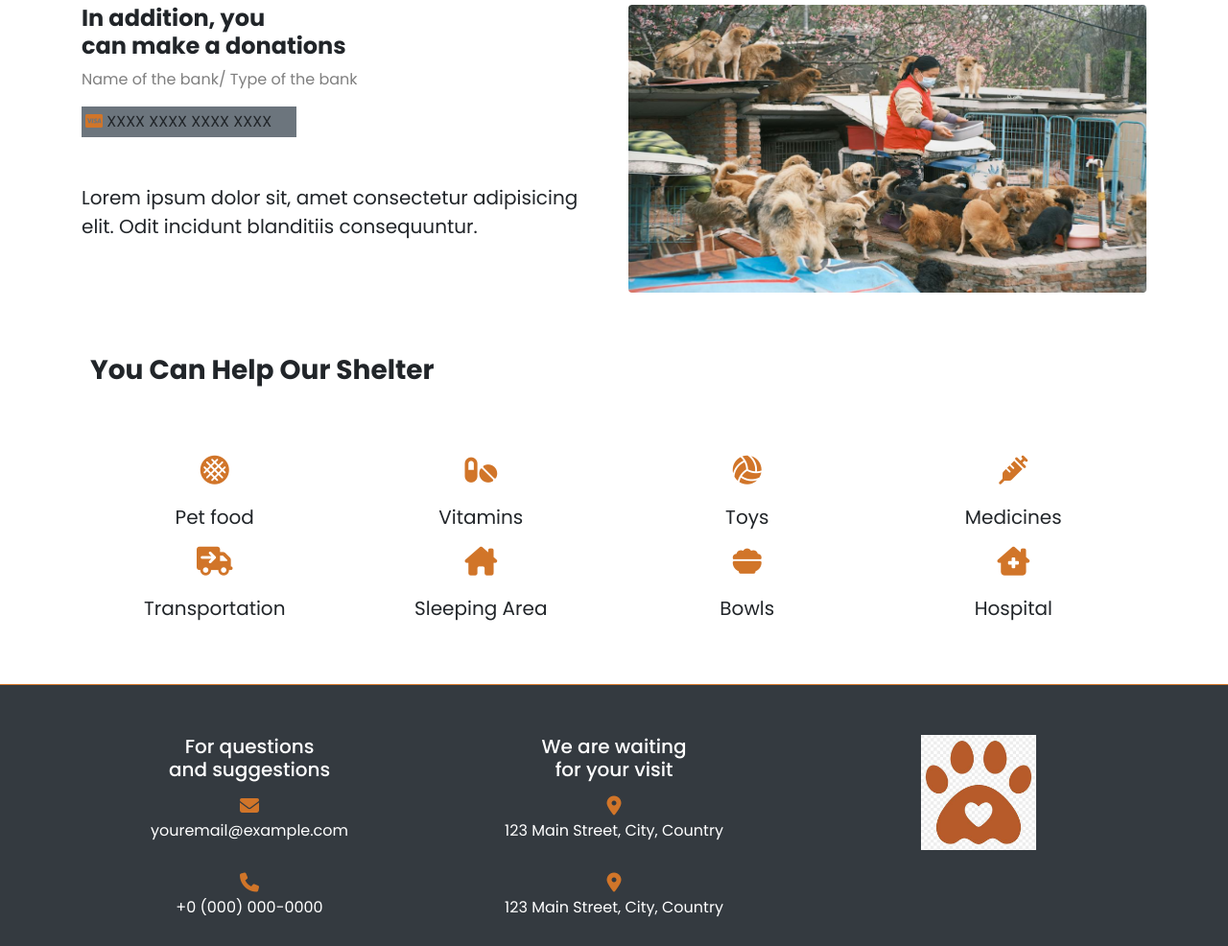
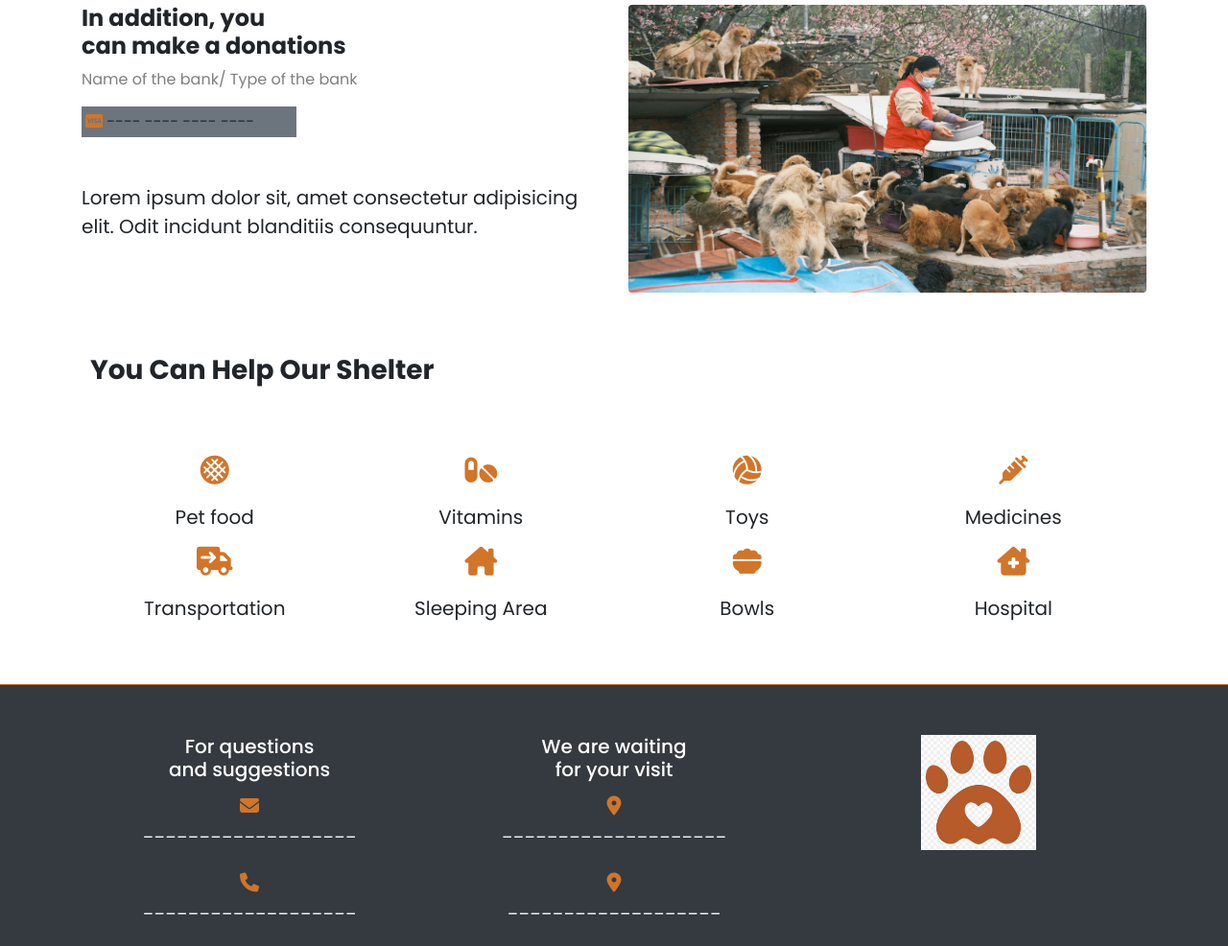
Before and after one commit to MowgliGit/website-for-animal-shelter, a website: page beVolunteer.html in a window 1280 px wide. Shown: the part 1953-2939 px from the top of the page at 96% size. Drawn offline with nearby package versions, Linux system fonts and the light colour scheme.

Commit message:
some changes

```diff
--- a/beVolunteer.html
+++ b/beVolunteer.html
@@ -239,7 +239,7 @@
             <p class="text-black-50">Name of the bank/ Type of the bank</p>
             <div class="bg-secondary p-1" style="width: 14rem">
               <i class="fa-brands fa-cc-visa"></i>
-              <span>XXXX XXXX XXXX XXXX</span>
+              <span>---- ---- ---- ----</span>
             </div>
             <p class="lead pt-5">
               Lorem ipsum dolor sit, amet consectetur adipisicing elit. Odit
@@ -333,11 +333,11 @@
             </h5>
             <div class="py-2">
               <i class="fa-solid fa-envelope" style="font-size: 20px"></i>
-              <p>youremail@example.com</p>
+              <p>___________________</p>
             </div>
             <div class="py-2">
               <i class="fa-solid fa-phone" style="font-size: 20px"></i>
-              <p>+0 (000) 000-0000</p>
+              <p>___________________</p>
             </div>
           </div>
           <div class="col-md-4 pt-5">
@@ -347,11 +347,11 @@
             </h5>
             <div class="py-2">
               <i class="fa-solid fa-location-dot" style="font-size: 20px"></i>
-              <p>123 Main Street, City, Country</p>
+              <p>____________________</p>
             </div>
             <div class="py-2">
               <i class="fa-solid fa-location-dot" style="font-size: 20px"></i>
-              <p>123 Main Street, City, Country</p>
+              <p>___________________</p>
             </div>
           </div>
           <div class="col-md-4 pt-5">
```
Also changed, not shown: contact.html (+4 -4 lines), index.html (+4 -4 lines), pets.html (+5 -4 lines).
